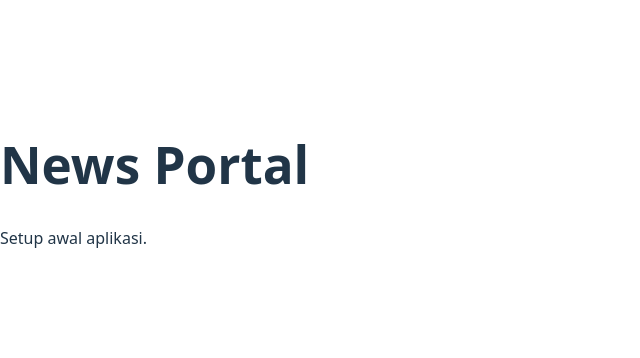
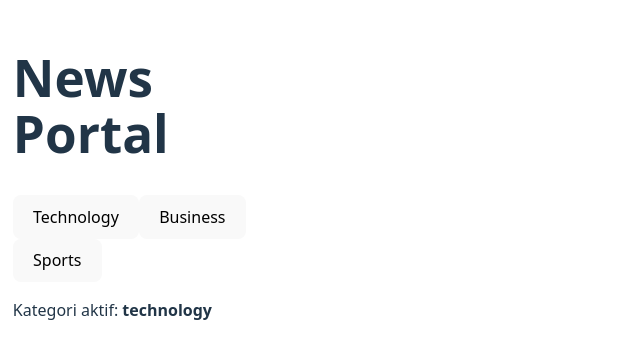
Before and after one commit to V4nzz/uts-pemweb-123140094, a React (Vite) app: page / in a window 1280 px wide. Shown: the part 216-574 px from the top of the page, without its empty margins (0-640 px from the left). Built offline with nearby package versions, Linux system fonts and the light colour scheme.

Commit message:
Update App.jsx

```diff
--- a/src/App.jsx
+++ b/src/App.jsx
@@ -1,8 +1,14 @@
-export default function App() {
+import { useState } from "react";
+import Header from "./components/Header";
+import "./App.css";
+
+export default function App () {
+  const [category, setCategory] = useState("technology");
+
   return (
     <div className="container">
-      <h1>News Portal</h1>
-      <p>Setup awal aplikasi.</p>
+      <Header active={category} onChange={setCategory} />
+      <p>Kategori aktif: <b>{category}</b></p>
     </div>
   );
 }
```
